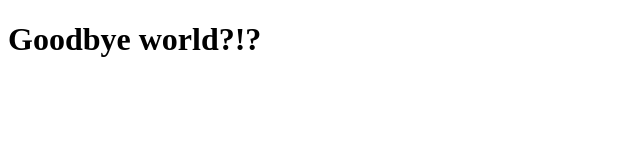
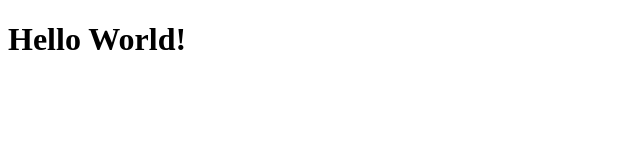
Before and after one commit to sait-wbdv/whiteboard, a plain HTML site: page index.html in a window 1280 px wide. Shown: the whole page, without its empty margins (0-640 px from the left). Drawn offline with Linux system fonts and the light colour scheme.

Commit message:
Back to hellow world

```diff
--- a/index.html
+++ b/index.html
@@ -7,6 +7,6 @@
 </head>
 <body>
   <!-- Empty page for drawing on a white board-->
-  <h1>Goodbye world?!?</h1>
+  <h1>Hello World!</h1>
 </body>
 </html>
```
